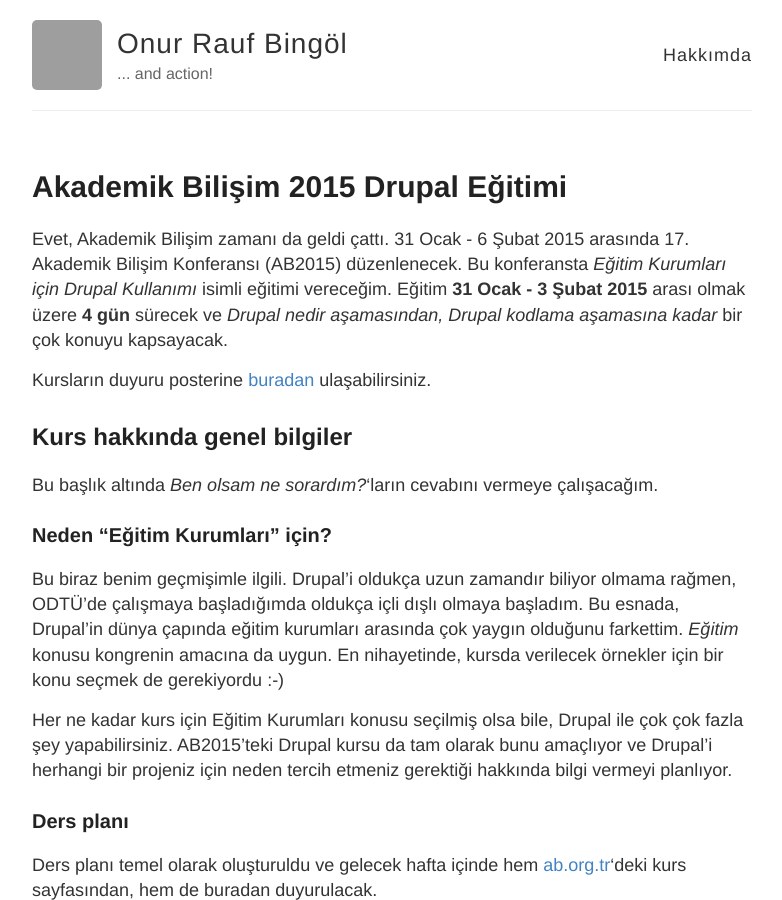
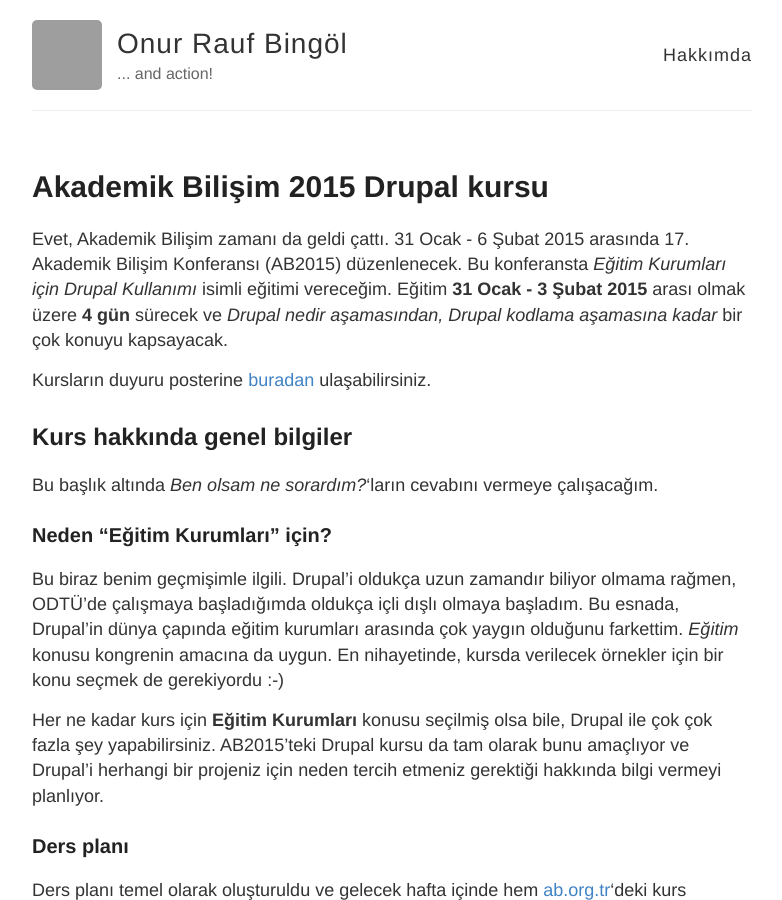
Before and after one commit to orbingol/orbingol.github.io, a Jekyll site: the page built from _posts/2014-12-26-akademik-bilisim-2015-drupal-egitimi.md, in a window 1280 px wide and 900 px high. Shown: the whole window, without its empty margins (248-1030 px from the left). Built offline with Jekyll 4.4.1, drawn with Linux system fonts in a browser that asks for light colours; comment, search, counter and statistics services are not loaded; grey boxes are pictures that could not be loaded.

Commit message:
Updated title and visibility.

```diff
--- a/_posts/2014-12-26-akademik-bilisim-2015-drupal-egitimi.md
+++ b/_posts/2014-12-26-akademik-bilisim-2015-drupal-egitimi.md
@@ -1,6 +1,6 @@
 ---
 layout: post
-title:  "Akademik Bilişim 2015 Drupal Eğitimi"
+title:  "Akademik Bilişim 2015 Drupal kursu"
 date:   2014-12-26 12:00:00
 categories:
 - drupal
@@ -18,7 +18,7 @@
 
 Bu biraz benim geçmişimle ilgili. Drupal'i oldukça uzun zamandır biliyor olmama rağmen, ODTÜ'de çalışmaya başladığımda oldukça içli dışlı olmaya başladım. Bu esnada, Drupal'in dünya çapında eğitim kurumları arasında çok yaygın olduğunu farkettim. *Eğitim* konusu kongrenin amacına da uygun. En nihayetinde, kursda verilecek örnekler için bir konu seçmek de gerekiyordu :-)
 
-Her ne kadar kurs için Eğitim Kurumları konusu seçilmiş olsa bile, Drupal ile çok çok fazla şey yapabilirsiniz. AB2015'teki Drupal kursu da tam olarak bunu amaçlıyor ve Drupal'i herhangi bir projeniz için neden tercih etmeniz gerektiği hakkında bilgi vermeyi planlıyor.
+Her ne kadar kurs için **Eğitim Kurumları** konusu seçilmiş olsa bile, Drupal ile çok çok fazla şey yapabilirsiniz. AB2015'teki Drupal kursu da tam olarak bunu amaçlıyor ve Drupal'i herhangi bir projeniz için neden tercih etmeniz gerektiği hakkında bilgi vermeyi planlıyor.
 
 ### Ders planı
 
```
Also changed, not shown: _posts/2014-12-31-ab2015-drupal-kursu-icerigi.md (+1 -1 lines).
